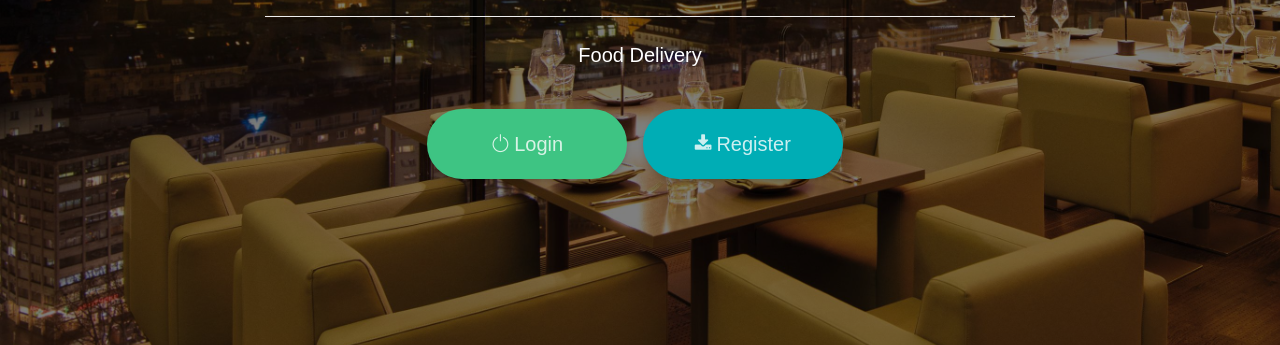
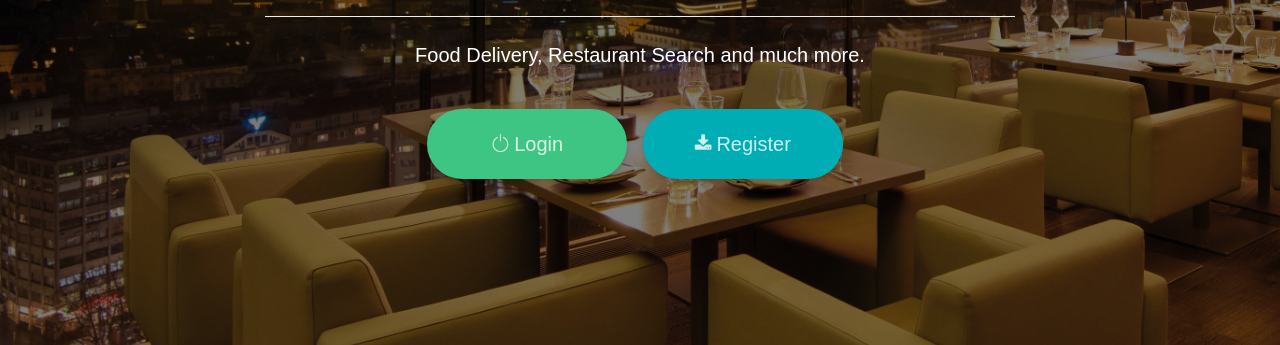
Before and after one commit to Swapnil0115/Online-Ordering, a plain HTML site: page Order-Online/index.html in a window 1280 px wide. Shown: the part 455-800 px from the top of the page. Drawn offline with Linux system fonts and the light colour scheme; files whose address does not match are found by name.

Commit message:
Change in title description

```diff
--- a/Order-Online/index.html
+++ b/Order-Online/index.html
@@ -86,7 +86,7 @@
 					<div class="row">
 						<div class="col-md-8 col-md-offset-2 text-center">
 							<h1 class="animate-box"><span class="big">Food Set Go</span></h1>
-							<hr>Food Delivery<br><br>
+							<hr>Food Delivery, Restaurant Search and much more.<br><br>
 
 							<div class="call-to-action">
 								<a href="login.html" class="demo animate-box"><i class="icon-power"></i>Login</a>
```
